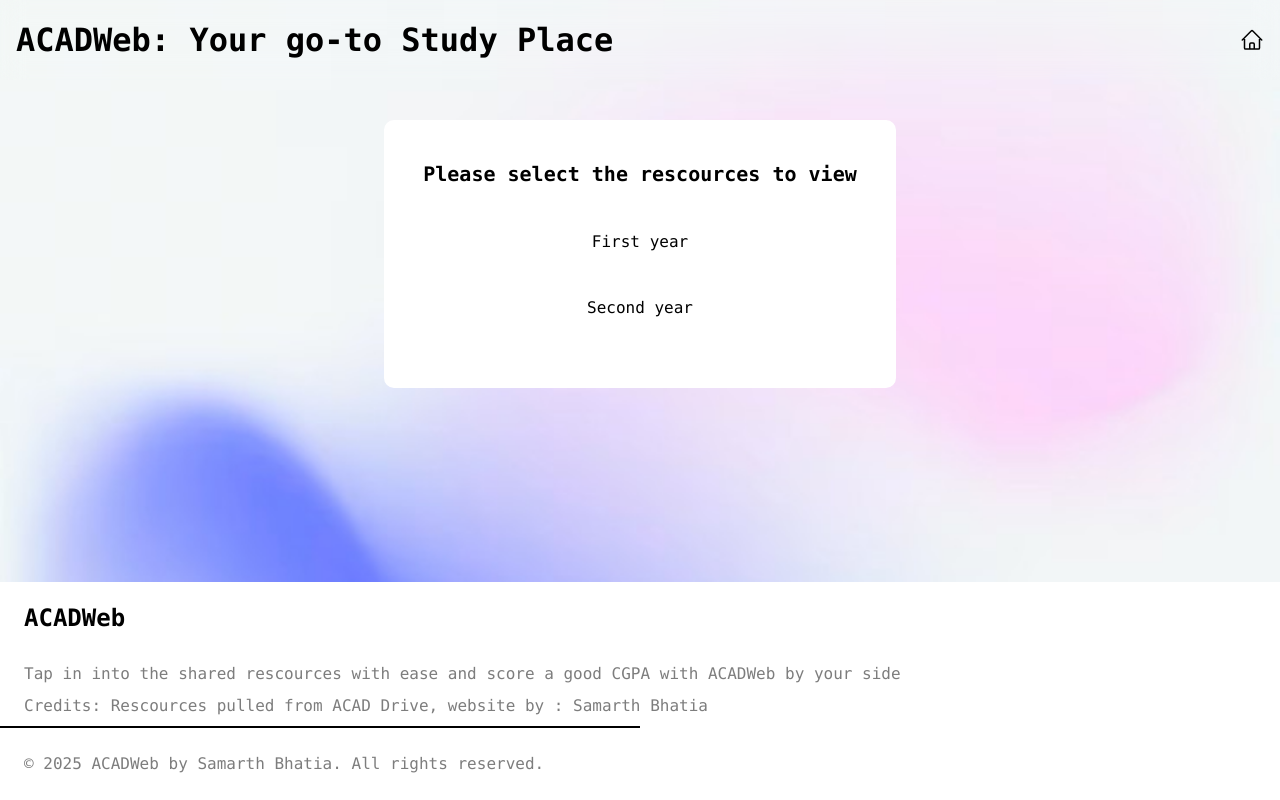
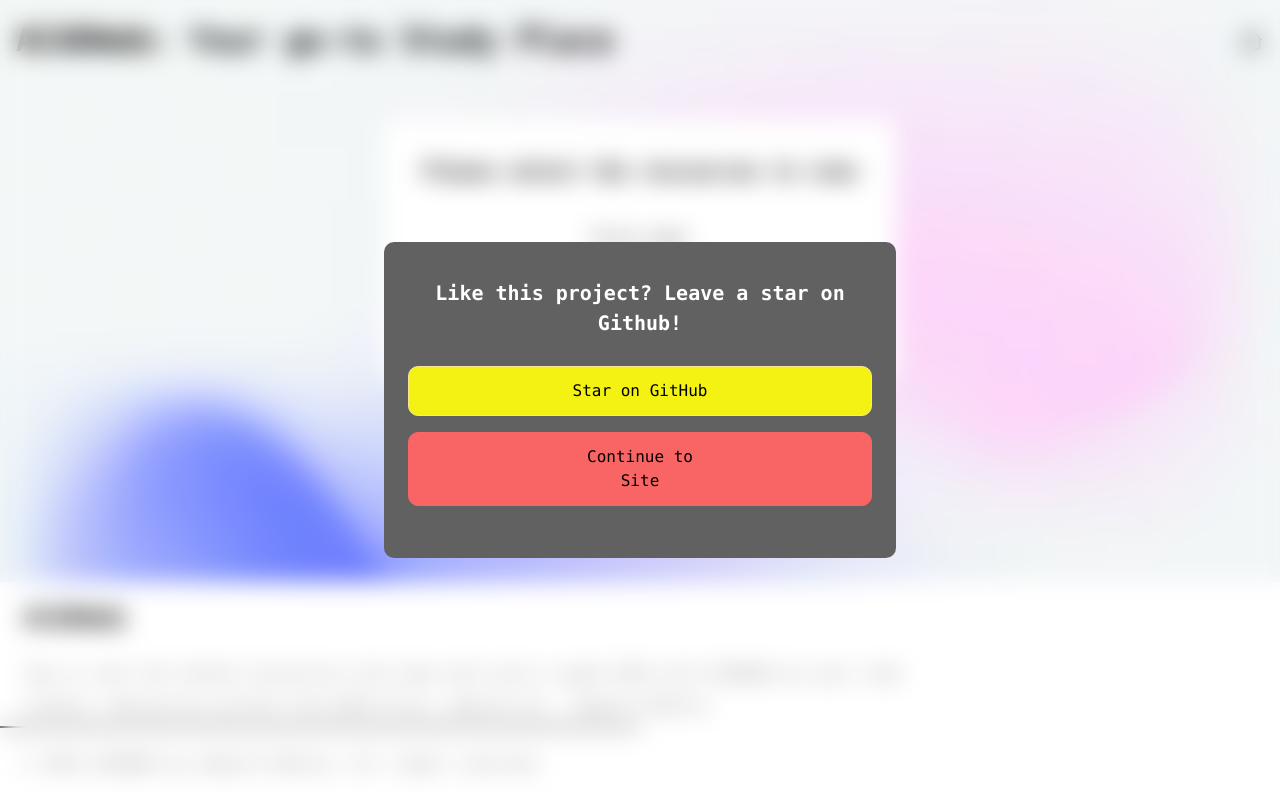
Before and after one commit to SamarthBhatia77/ACADWeb, a Next.js app: page / in a window 1280 px wide. Built offline with nearby package versions, Linux system fonts and the light colour scheme.

Commit message:
Added intro message

```diff
--- a/src/app/globals.css
+++ b/src/app/globals.css
@@ -10,7 +10,7 @@ body {
   background-attachment: fixed;
 }
 #container {
-  border: solid white;
+  /*border: solid white;*/
   border-radius: 10px;
   width: 40%;
   max-width: 600px;
@@ -18,3 +18,12 @@ body {
   padding: 1.5rem;
   text-align: center;
 }
+/*#Messagebg {
+  font-family:mono;
+  margin: 0;
+  background-image: url(./gradpic.jpg);
+  background-position: center;
+  background-repeat: no-repeat;
+  background-size: cover;
+  background-attachment: fixed;
+}*/
--- a/src/app/page.js
+++ b/src/app/page.js
@@ -1,7 +1,38 @@
+'use client'
 import Image from "next/image";
 import Link from "next/link";
+import React, {useState, useEffect} from 'react';
 export default function Home() {
+  const [intro,setIntro]=useState(true);
+  useEffect(()=> {
+    if (intro) {
+      document.body.style.overflow = 'hidden';
+    } else {
+      document.body.style.overflow = 'auto';
+    }
+    return () => {
+    document.body.style.overflow = 'auto';
+    };
+  },[intro]);
+
   return(
+    <>
+      {intro? (
+        <div id="Messagebg" className="fixed inset-0  backdrop-blur-md flex items-center justify-center z-50 transition-opacity duration-500">
+          <div id="container"className="flex flex-col items-center justify-center  text-center font-mono text-white bg-[#616161]">
+        <p className="text-[20px] my-3 font-bold">Like this project? Leave a star on Github!</p>
+        <ul>
+          <a href="https://github.com/SamarthBhatia77" target="_blank">
+            <li className="border border-[#f6e68d] bg-[#f3f213] rounded-[10px] text-black my-4 px-40 py-3 cursor-pointer transform transition duration-200 ease-in-out hover:scale-105"
+            onClick={()=>setIntro(false)}>
+              Star on GitHub</li></a>
+          <li className="border border-[#f96464] bg-[#f96464] rounded-[10px] text-black mb-7 px-40 py-3 cursor-pointer transform transition duration-200 ease-in-out hover:scale-105"
+          onClick={()=>setIntro(false)}>
+            <Link href="">Continue to Site</Link></li>
+        </ul>
+      </div>
+        </div>
+      ):null}
       <div id="container"className="flex flex-col items-center justify-center  text-center font-mono text-black bg-white">
         <p className="text-[20px] my-3 font-bold">Please select the rescources to view</p>
         <ul>
@@ -11,5 +42,6 @@ export default function Home() {
             <Link href="/secondyr">Second year</Link></li>
         </ul>
       </div>
+    </>
   );
 }
```
Lines whose indentation alone changed are shown as unchanged.
